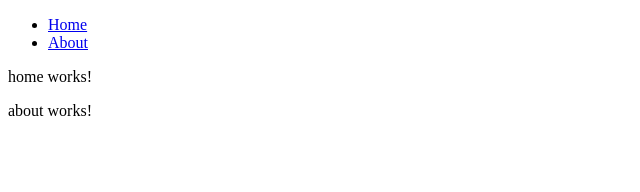
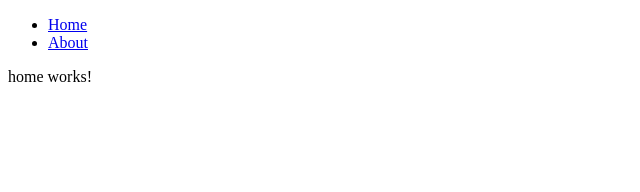
Before and after one commit to JesusRodriguezR/ng5-web, an Angular app: page / in a window 1280 px wide. Shown: the top 192 px of the page, without its empty margins (0-640 px from the left). Built offline with nearby package versions, Linux system fonts and the light colour scheme.

Commit message:
update tests ok #1

```diff
--- a/src/app/app.component.html
+++ b/src/app/app.component.html
@@ -3,5 +3,5 @@
   <li><a routerLink="about">About</a></li>
 </ul>
 <app-home></app-home>
-<app-about></app-about>
+
 <router-outlet></router-outlet>
```
Also changed, not shown: 1 other file (tests, documents, lock files or other folders).
